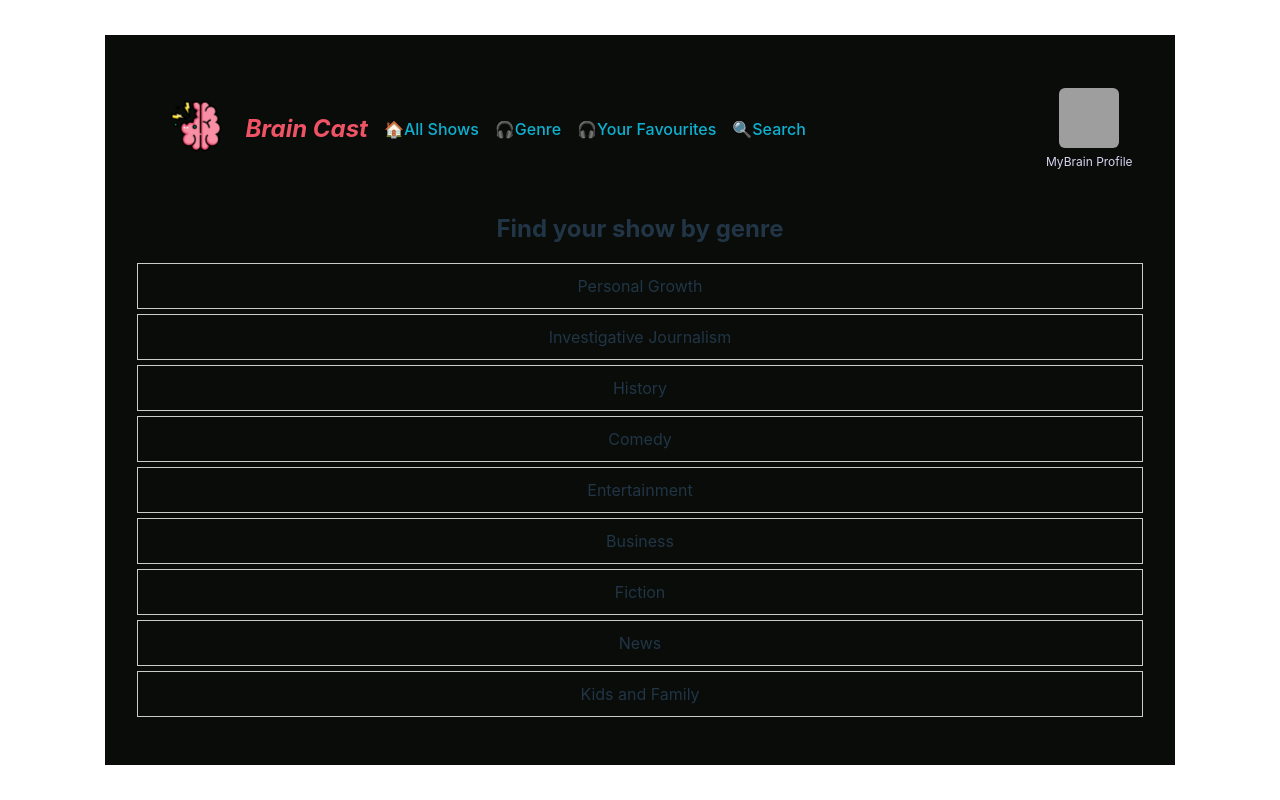
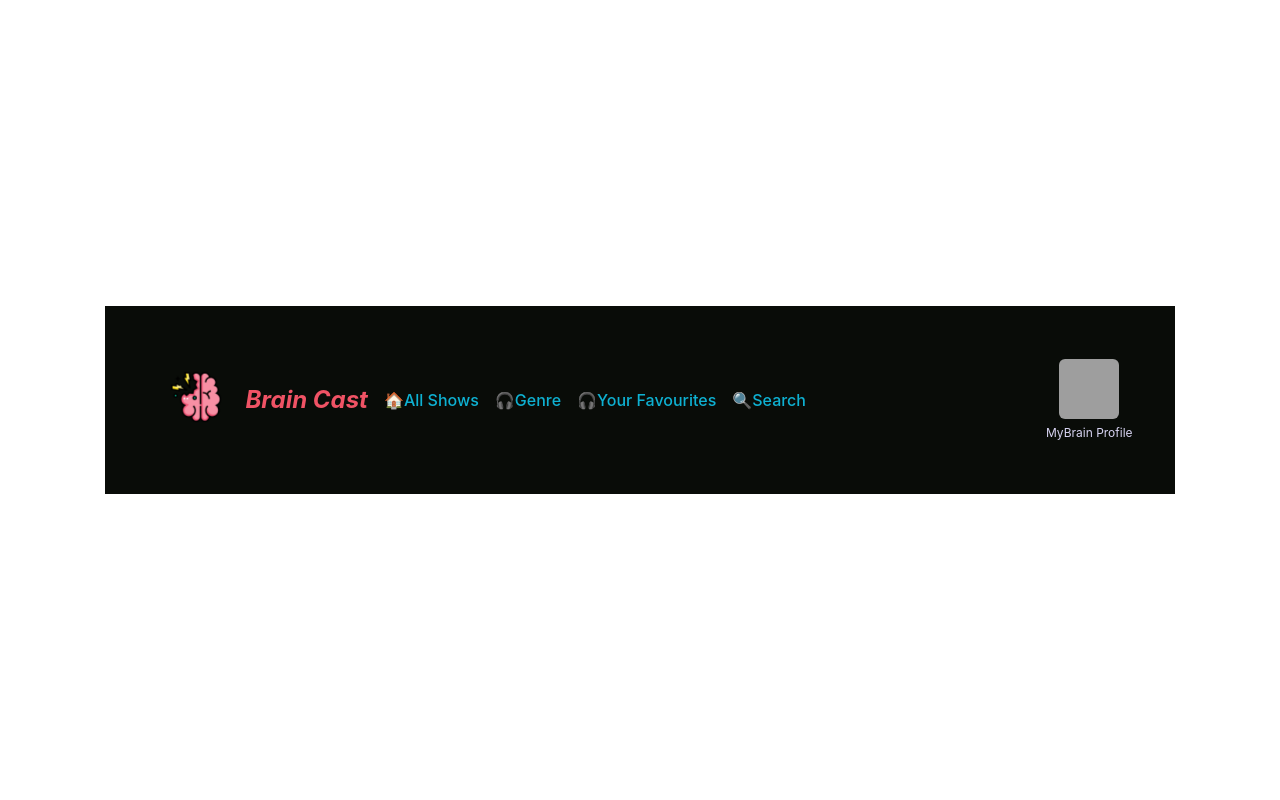
Before and after one commit to TheBoyBass/CS20240126_WFO2407_C_LINDOKUHLE-SIBEKO_DJS11, a React (Vite) app: page /genres in a window 1280 px wide. Built offline with nearby package versions, Linux system fonts and the light colour scheme; grey boxes are pictures that could not be loaded.

Commit message:
modified Header component to include genre dropdown

```diff
--- a/src/App.jsx
+++ b/src/App.jsx
@@ -1,19 +1,16 @@
 import React, { useState } from 'react'
 import Header from './components/Header';
 import ShowList from './components/ShowList';
-import GenreList from './components/GenreList';
 import { BrowserRouter as Router, Routes, Route } from 'react-router-dom';
 import './styles/App.css'
 
 function App() {
-  const [selectedGenre, setSelectedGenre] = useState(null);
 
   return (
       <Router>
         <Header />
         <Routes>
-          <Route path="/" element={<ShowList genre={selectedGenre} />} />
-          <Route path="/genres" element={<GenreList onSelectGenre={setSelectedGenre} />} />
+          <Route path="/" element={<ShowList/>} />
         </Routes>
       </Router>
   );
--- a/src/components/GenreList.jsx
+++ /dev/null
@@ -1,36 +0,0 @@
-import React, { useEffect, useState } from 'react';
-import '../styles/GenreList.css'
-
-const genreMapping = {
-    1: "Personal Growth",
-    2: "Investigative Journalism",
-    3: "History",
-    4: "Comedy",
-    5: "Entertainment",
-    6: "Business",
-    7: "Fiction",
-    8: "News",
-    9: "Kids and Family",
-};
-const GenreList = ({ onSelectGenre }) => {
-    const [genres, setGenres] = useState([]);
-
-    useEffect(() => {
-        setGenres(Object.entries(genreMapping).map(([id, title]) => ({ id, title })));
-    }, []);
-
-    return (
-        <div className='genre-list'>
-            <h2>Find your show by genre</h2>
-            <ul>
-                {genres.map(genre => (
-                    <li key={genre.id} onClick={() => onSelectGenre(genre.id)}>
-                        {genre.title}
-                    </li>
-                ))}
-            </ul>
-        </div>
-    );
-};
-
-export default GenreList;
--- a/src/components/Header.jsx
+++ b/src/components/Header.jsx
@@ -1,14 +1,18 @@
-import React, { useState } from 'react';
+import React, { useEffect, useState } from 'react';
 import { Link } from 'react-router-dom';
 import '../styles/Header.css';
 
 const Header = () => {
     const [isDropdownOpen, setDropdownOpen] = useState(false);
+    const [isGenreDropDownOpen, setGenreDropDownOpen] = useState(false);
 
     const toggleDropdown = () => {
         setDropdownOpen(!isDropdownOpen);
     };
 
+    const toggleGenreDropdown = () => {
+        setGenreDropDownOpen(!isGenreDropDownOpen);
+    };
     return (
         <header className="header">
             <div className="header-content">
@@ -17,7 +21,23 @@ const Header = () => {
                 <nav>
                     <ul>
                         <li><Link to="/">🏠<span>All Shows</span></Link></li>
-                        <li><Link to="/genres">🎧<span>Genre</span></Link></li>
+                        <li className='Genre-area' onClick={toggleGenreDropdown}><Link to="">🎧<span>Genre</span></Link></li>
+                        {isGenreDropDownOpen && (
+                            <div className="dropdown-Genre-menu">
+                                <ul className='Genre-List'>
+                                    <li className='Genre-List-Item'><a href="#">Personal Growth</a></li>
+                                    <li className='Genre-List-Item'><a href="#">Investigative Journalism</a></li>
+                                    <li className='Genre-List-Item'><a href="#">History</a></li>
+                                    <li className='Genre-List-Item'><a href="#">Comedy</a></li>
+                                    <li className='Genre-List-Item'><a href="#">Entertainment</a></li>
+                                    <li className='Genre-List-Item'><a href="#">Business</a></li>
+                                    <li className='Genre-List-Item'><a href="#">Fiction</a></li>
+                                    <li className='Genre-List-Item'><a href="#">News</a></li>
+                                    <li className='Genre-List-Item'><a href="#">Kids and Family</a></li>
+
+                                </ul>
+                            </div>
+                        )}
                         <li><Link to="">🎧<span>Your Favourites</span></Link></li>
                         <li><Link to="">🔍<span>Search</span></Link></li>
                     </ul>
--- a/src/components/ShowList.jsx
+++ b/src/components/ShowList.jsx
@@ -43,7 +43,7 @@ const ShowList = ({ onSelectShow }) => {
 
         return (
             <div>
-            <h2>Continue Listening for TheBoyBass</h2>
+            <h2 className='Main-Heading'>Continue Listening for TheBoyBass</h2>
             <div className="show-list"> {/* Flex container */}
                 {filteredShows.map(show => (
                     <div key={show.id} className="show-item" onClick={() => onSelectShow(show)}>
--- a/src/styles/GenreList.css
+++ /dev/null
@@ -1,24 +0,0 @@
-genre-list {
-    padding: 20px;
-}
-
-.genre-list h2 {
-    margin-bottom: 10px;
-}
-
-.genre-list ul {
-    list-style: none;
-    padding: 0;
-}
-
-.genre-list li {
-    cursor: pointer;
-    padding: 10px;
-    border: 1px solid #ccc;
-    margin: 5px 0;
-    transition: background-color 0.3s;
-}
-
-.genre-list li:hover {
-    background-color: #f0f0f0;
-}
--- a/src/styles/Header.css
+++ b/src/styles/Header.css
@@ -44,7 +44,6 @@
 }
 
 .header nav ul li a:hover {
-    text-decoration: underline;
     color:#F05365;
 }
 
@@ -111,3 +110,27 @@
 .dropdown-menu ul :hover {
     background-color: #0EB1D2; /* Change background on hover */
 }
+
+.Genre-area {
+    position: relative; /* Ensure the dropdown is positioned relative to this */
+    cursor: pointer;
+    color: #fff;
+}
+
+.dropdown-Genre-menu {
+    position: absolute; /* Change to absolute */
+    top: 100%; /* Position it below the Genre-area */
+    z-index: 2000; /* Ensure it stays above other content */
+}
+
+.dropdown-Genre-menu ul {
+    list-style: none;
+    margin-right: 15rem;
+
+}
+
+.dropdown-Genre-menu ul li {
+    font-size: 12px;
+    right: 0;
+    color: #fff;
+}
--- a/src/styles/ShowList.css
+++ b/src/styles/ShowList.css
@@ -25,3 +25,9 @@
     height: auto;
     border-radius: 8px 8px 0 0; /* Rounded corners */
 }
+
+.Main-Heading {
+    font-size: 24px;
+    text-align: center;
+    margin-top: 100px;
+}
```
